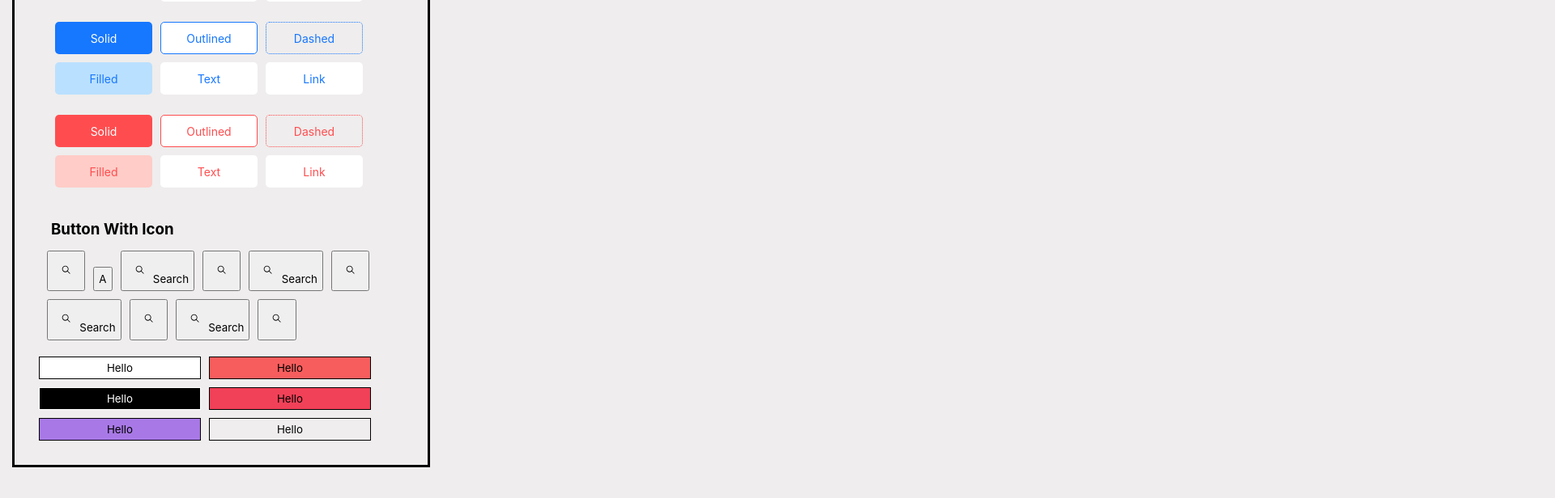
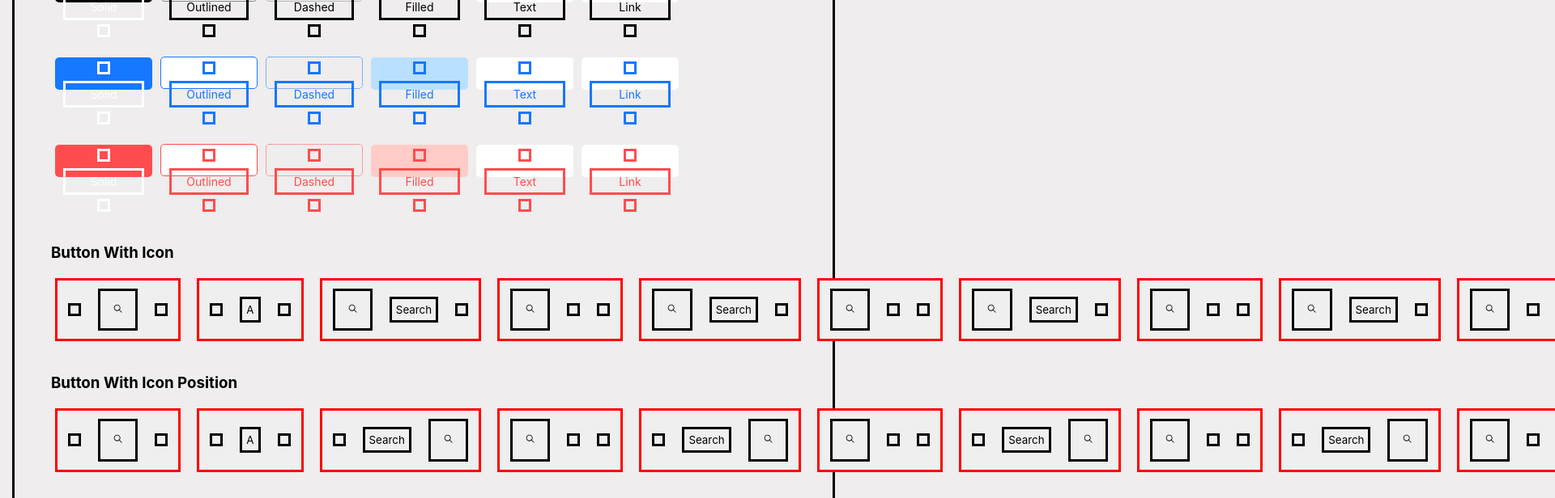
Before and after one commit to Nandiniatri/Component-Library, a React (Vite) app: page / in a window 1280 px wide. Shown: the part 460-1076 px from the top of the page at 81% size, 1920 px wide, since content can reach past the window. Before the commit the page ends 1053 px from the top, so only its background shows below. Built offline with nearby package versions, Linux system fonts and the light colour scheme.

Commit message:
code ko liya hai

```diff
--- a/src/App.jsx
+++ b/src/App.jsx
@@ -51,20 +51,41 @@ function App() {
         </div>
       </div>
 
+
       <div>
         <h3>Button With Icon</h3>
-          <Button className="search" type="primary" icon={<IoIosSearch />}></Button>
+        <div className='buttonIcon'>
+          <Button className="search" type="primary" hoverText="Search Wala"><IoIosSearch /></Button>
           <Button className="A" type="primary">A</Button>
-          <Button icon={<IoIosSearch />}>Search</Button>
-          <Button icon={<IoIosSearch />}></Button>
-          <Button icon={<IoIosSearch />}>Search</Button>
-          <Button icon={<IoIosSearch />}></Button>
-          <Button icon={<IoIosSearch />}>Search</Button>
-          <Button icon={<IoIosSearch />}></Button>
-          <Button icon={<IoIosSearch />}>Search</Button>
-          <Button icon={<IoIosSearch />}></Button>
+          <Button icon={<IoIosSearch />} iconPosition="left">Search</Button>
+          <Button icon={<IoIosSearch />} ></Button>
+          <Button icon={<IoIosSearch />} iconPosition="left">Search</Button>
+          <Button icon={<IoIosSearch />} ></Button>
+          <Button icon={<IoIosSearch />} iconPosition="left">Search</Button>
+          <Button icon={<IoIosSearch />} ></Button>
+          <Button icon={<IoIosSearch />} iconPosition="left">Search</Button>
+          <Button icon={<IoIosSearch />} ></Button>
+        </div>
       </div>
 
+      <div>
+        <h3>Button With Icon Position</h3>
+        <div className='buttonIconPosition'>
+          <Button className="search" type="primary" hoverText="Search Wala"><IoIosSearch /></Button>
+          <Button className="A" type="primary">A</Button>
+          <Button icon={<IoIosSearch />} iconPosition="right">Search</Button>
+          <Button icon={<IoIosSearch />} ></Button>
+          <Button icon={<IoIosSearch />} iconPosition="right">Search</Button>
+          <Button icon={<IoIosSearch />} ></Button>
+          <Button icon={<IoIosSearch />} iconPosition="right">Search</Button>
+          <Button icon={<IoIosSearch />} ></Button>
+          <Button icon={<IoIosSearch />} iconPosition="right">Search</Button>
+          <Button icon={<IoIosSearch />} ></Button>
+        </div>
+      </div>
+
+
+      <br />
       <button className='btn1'>Hello</button>
       <button className='btn2'>Hello</button>
       <button className='btn3'>Hello</button>
--- a/src/Components/button.css
+++ b/src/Components/button.css
@@ -1,8 +1,15 @@
 * {
     margin: 5px;
     padding: 5px;
-    font-family: -apple-system, BlinkMacSystemFont, 'Segoe UI', Roboto, 'Helvetica Neue', Arial, 'Noto Sans', sans-serif, 'Apple Color Emoji', 'Segoe UI Emoji', 'Segoe UI Symbol', 'Noto Color Emoji'
+    font-family: -apple-system, BlinkMacSystemFont, 'Segoe UI', Roboto, 'Helvetica Neue', Arial, 'Noto Sans', sans-serif, 'Apple Color Emoji', 'Segoe UI Emoji', 'Segoe UI Symbol', 'Noto Color Emoji';
 }
+
+body{
+    width: 1000px;
+    border: solid;
+    background-color: #efeded;
+}
+
 
 :root {
     --gap: 20px;
@@ -24,15 +31,12 @@
     --border-radius: 5px;
     --hover-color1: #4096ff;
     --hover-color2: rgb(0 0 0 / 75%);
+    --text-align:center;
 }
 
-/* .div1 {
-    display: flex;
-    flex-direction: row;
-    gap: 20px;
-    align-items: center;
-} */
-
+button{
+    border: solid red;
+}
 .Default {
     border: none;
     background-color: var(--color2);
@@ -43,7 +47,10 @@
     font-size: var(--font-size);
     cursor: pointer;
     transition: all 0.3s ease;
-    border: 1px solid gray;
+    /* border: 1px solid gray; */
+    border: solid;
+    display: flex;
+    align-items: center;
 }
 
 .Default:active {
@@ -572,12 +579,80 @@
     color: #1890ff;
 }
 
+.buttonIcon {
+    display: flex;
+    flex-direction: row;
+    gap: 10px;
+}
 
-body{
-    width: 500px;
+.buttonIcon Button {
+    display: inline-flex;
+    align-items: center;
+    justify-content: center;
+    gap: 8px;
+}
+
+.buttonIconPosition{
+    display: flex;
+    flex-direction: row;
+    gap: 10px;
+}
+.buttonIconPosition Button {
+    display: inline-flex;
+    align-items: center;
+    justify-content: center;
+    gap: 8px;
+    position: relative;
+    transition: background-color 0.3s ease;
+}
+
+.icon-container {
+    display: inline-block;
+    margin: 0 8px;
     border: solid;
-    background-color: #efeded;
 }
+.hover-text {
+    position: absolute;
+    top: -35px;
+    left: 50%;
+    transform: translateX(-50%);
+    background-color: black;
+    color: white;
+    padding: 5px;
+    border-radius: 5px;
+    font-size: 14px;
+    white-space: nowrap;
+    opacity: 0;
+    pointer-events: none;
+    transition: opacity 0.4s ease;
+}
+.buttonIconPosition:hover .hover-text {
+    opacity: 1;
+}
+
+
+.button-text{
+    border: solid;
+}
+
+
+
+
+
+
+
+
+
+
+
+
+
+
+
+
+
+
+
 
 
 .btn1 {
--- a/src/Components/button.jsx
+++ b/src/Components/button.jsx
@@ -1,10 +1,33 @@
 import './button.css';
 
-const Button = ({ children, className, type, onClick, icon }) => {
+const Button = ({ children, className, type, onClick, icon, iconPosition = 'left', hoverText }) => {
+
+    var iconEle = null;
+
+    if (iconPosition === 'left') {
+        iconEle = icon;
+    } else if (iconPosition === 'right') {
+        iconEle = icon;
+    }
+
     return (
         <button className={className} type={type} onClick={onClick}>
-            {icon}
+            {/* {iconPosition === 'left' && iconEle}
             {children}
+            {iconPosition === 'right' && iconEle}
+            {hoverText && <div className="hover-text">{hoverText}</div>} */}
+
+            <div className="icon-container">
+                {iconPosition === 'left' && iconEle}
+            </div>
+
+            <div className="button-text">
+                {children}
+            </div>
+
+            <div className="icon-container">
+                {iconPosition === 'right' && iconEle}
+            </div>
         </button>
     )
 }
```
